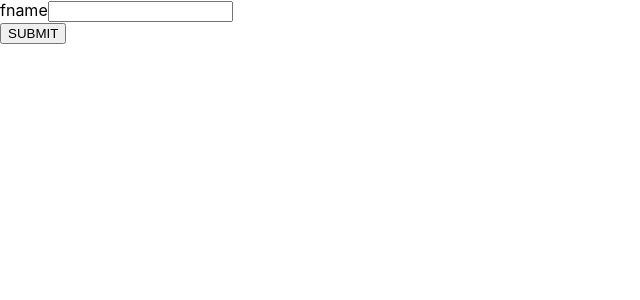
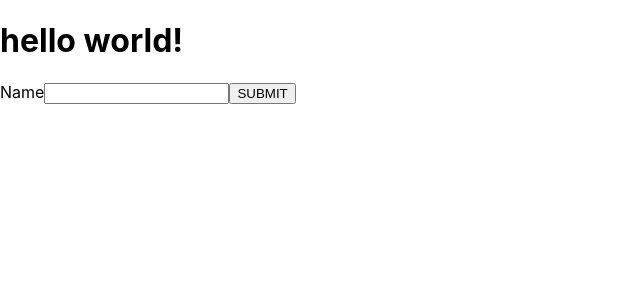
Before and after one commit to qasim-ali14/do-this, a React (Create React App) app in the folder my-app/: page / in a window 1280 px wide. Shown: the top 300 px of the page, without its empty margins (0-640 px from the left). Built offline with nearby package versions, Linux system fonts and the light colour scheme.

Commit message:
lifting state up

```diff
--- a/my-app/src/App.js
+++ b/my-app/src/App.js
@@ -1,23 +1,13 @@
-import React, { useRef } from 'react'
-
-//controlled form mean we can controll the submission after the user click on submit button
-//uncontrolled mean that we did not control but dom controlled it  we use default behavior
-// which js giving us. like  dom controll itself.
-function App() {
-  const inputelement=useRef(0);
-  function handle(){
-    inputelement.current.focus();//with use ref we can easily manipulate dom ..
-    //and add things.
+import React from 'react'
+import Child from './Child';
+ function App() {
+  function data(data){//we do lifting state when we want that data which user enter
+    // in input in child component then we pass from child to parent.
+console.log(data);
   }
   return (
-      <div>
-      <label htmlFor="fname">fname</label>
-      <input type='text'  ref={inputelement} /><br></br>
-      <button onClick={handle}>SUBMIT</button>
-      {/* <label htmlFor="lname">lname</label>
-      <input type='text' name="lastname" value={lname} onChange={handle}/><br></br>
-      <label htmlFor="pass">password</label>
-      <input type='password' name="password" value={passs} onChange={handle}/><br></br> */}
+    <div>
+    <Child data={data}/>  {/* //here we have a function that accepts data and show that */}
     </div>
   )
 }
--- /dev/null
+++ b/my-app/src/Child.js
@@ -0,0 +1,24 @@
+import React, { useState } from 'react'
+
+ function Child(props) {
+    const [name,setname]=useState();
+    function handlesubmit(e){
+        e.preventDefault();
+        props.data(name);
+    }
+
+  return (
+
+    <div>
+    <form onSubmit={handlesubmit}>
+         <h1> {props.data}  hello world!</h1>
+      <label htmlFor="name">Name</label>
+      <input type="text" value={name} onChange={(e)=>{
+         setname(e.target.value);
+      }}  />
+<button>SUBMIT</button></form>
+
+    </div>
+  )
+}
+export default Child;
```
